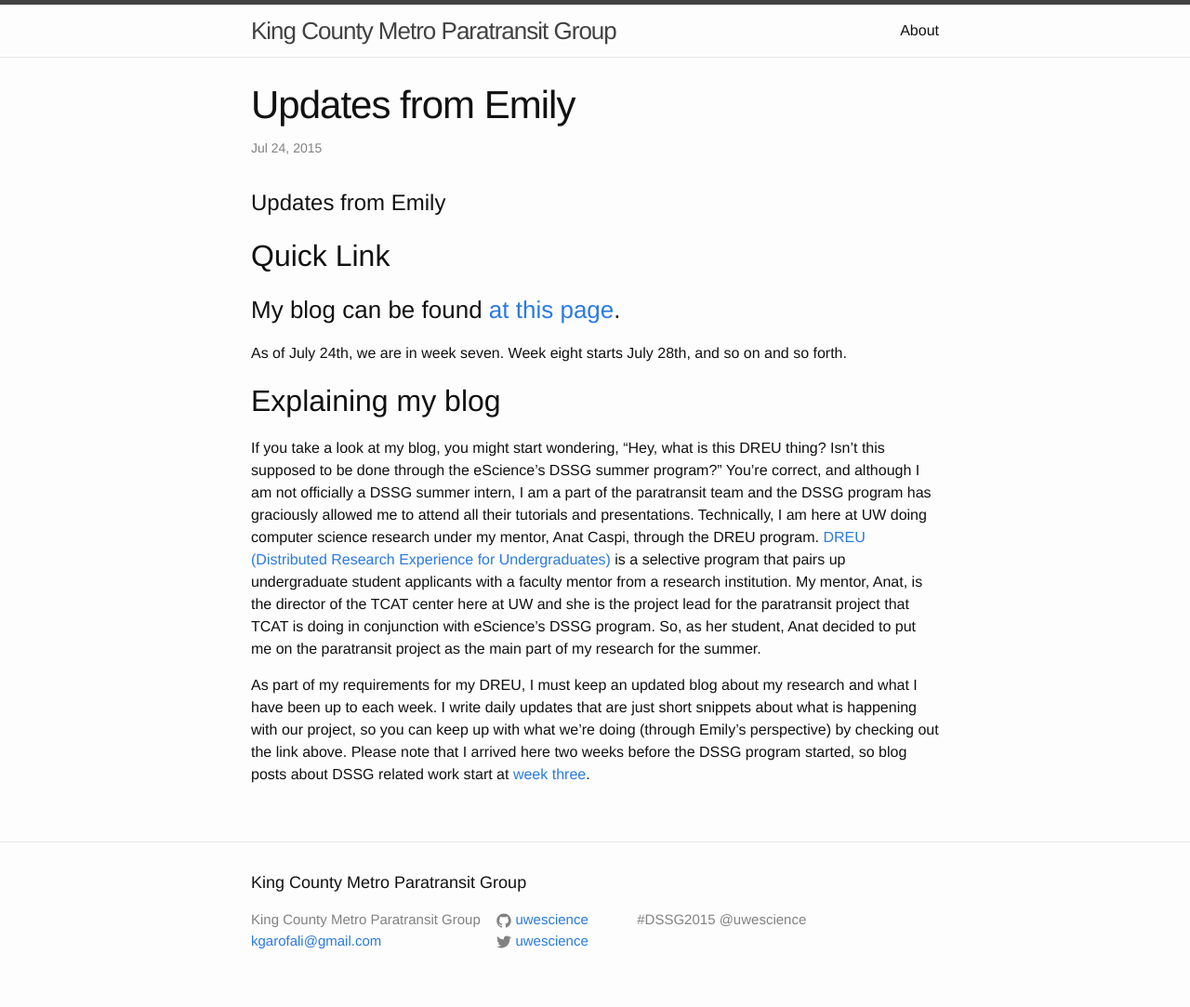
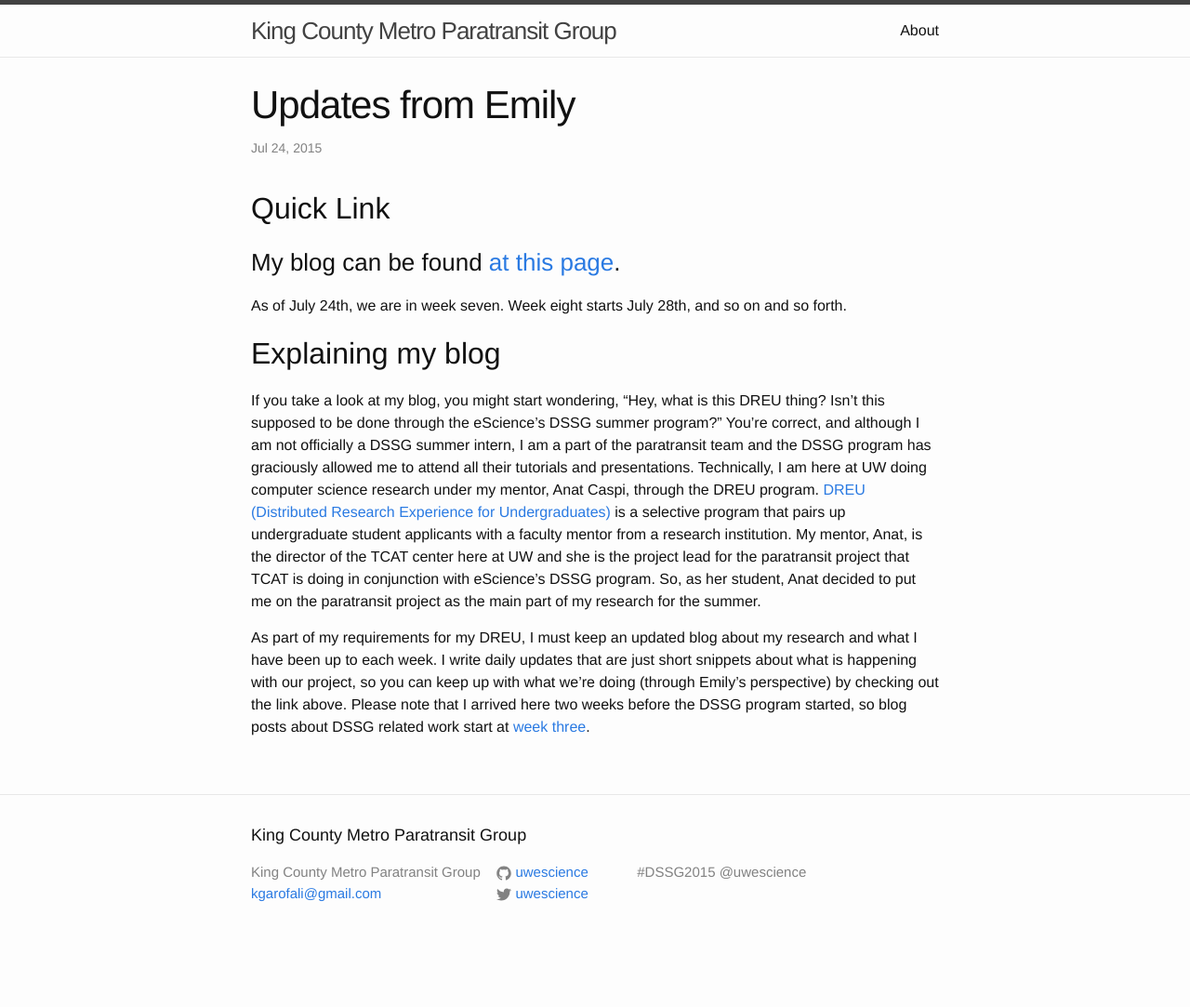
Before and after one commit to DSSG-paratransit/main_repo, a Jekyll site: the page built from _posts/2015-07-24-Updates-from-Emily.md, in a window 1280 px wide. Shown: the whole page at 93% size. Built offline with Jekyll 4.4.1, drawn with Linux system fonts in a browser that asks for light colours; after the commit the page ends 1032 px from its top, so only the background shows below that.

Commit message:
got rid of extra title

```diff
--- a/_posts/2015-07-24-Updates-from-Emily.md
+++ b/_posts/2015-07-24-Updates-from-Emily.md
@@ -4,7 +4,6 @@ title:  "Updates from Emily"
 date:   2015-07-24
 ---
 
-#Updates from Emily
 
 ##Quick Link
 
```
